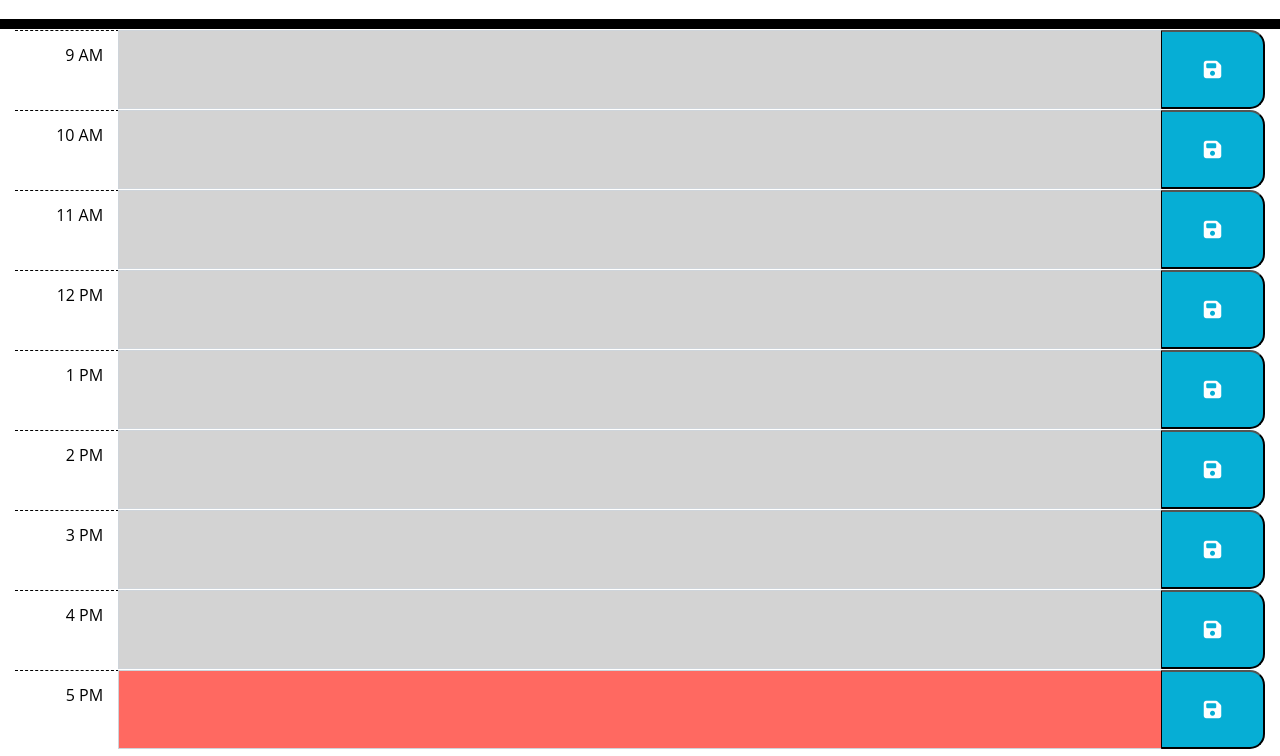
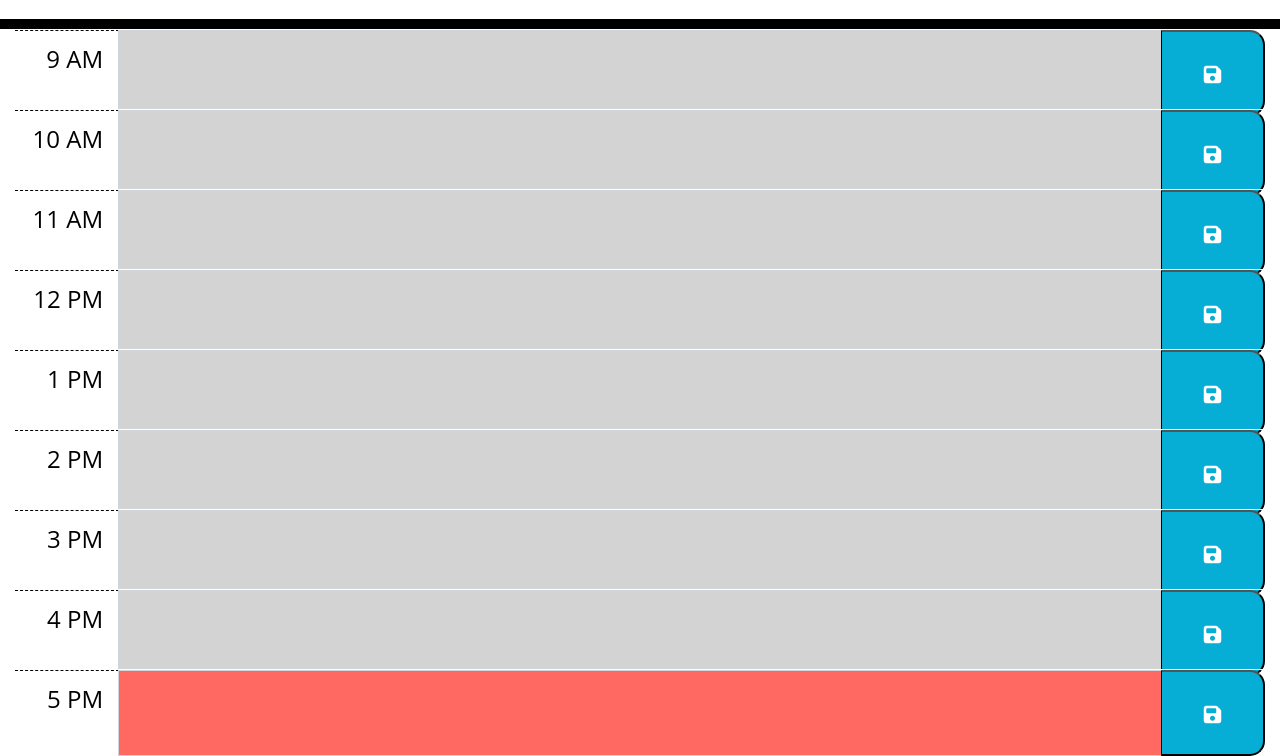
Before and after one commit to avanijadeja/work-day-scheduler, a plain HTML site: page index.html in a window 1280 px wide. Shown: the part 221-977 px from the top of the page. Drawn offline with nearby package versions, Linux system fonts and the light colour scheme.

Commit message:
Change font size for hour and event in css

```diff
--- a/assets/css/style.css
+++ b/assets/css/style.css
@@ -1,6 +1,6 @@
 body {
   font-family: 'Open Sans', sans-serif;
-  font-size: 16px;
+  font-size: 24px;
   line-height: 1;
 }
 
@@ -19,6 +19,8 @@ body {
 
 textarea{
   background: transparent;
+
+  font-size: 24px;
   border: none;
   resize: none;
   color: #000000;
@@ -44,11 +46,13 @@ textarea{
 
 .time-block{
   text-align: center;
+  font-size: 24px;
   border-radius: 15px;
 }
 
 .row {
   white-space: pre-wrap;
+
   height: 80px;
   border-top: 1px solid white;;
 }
@@ -62,16 +66,19 @@ textarea{
 .past {
   background-color: #d3d3d3;
   color: white;
+  font-size: 24px;
 }
 
 .present {
   background-color: #ff6961;
   color: white;
+  font-size: 24px;
 }
 
 .future {
   background-color: #77dd77;
   color: white;
+  font-size: 24px;
 }
 
 .saveBtn {
```
